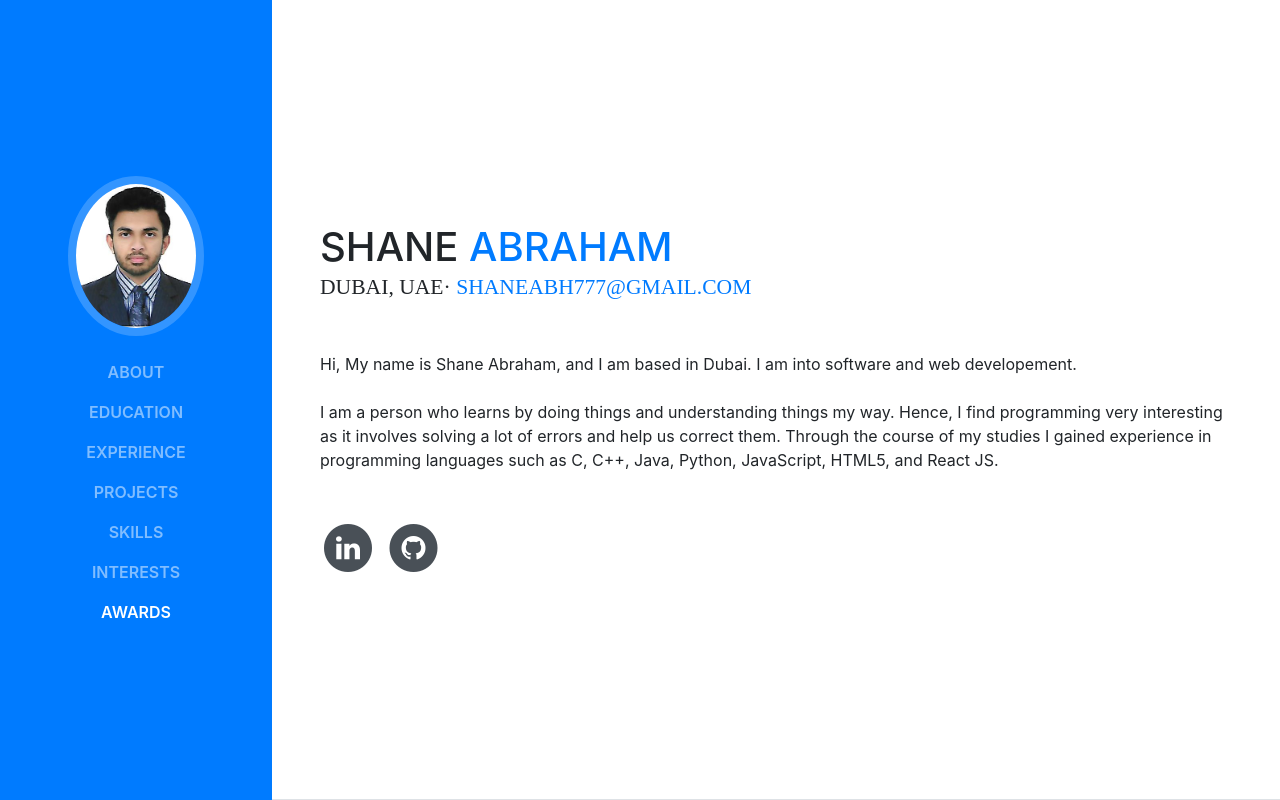
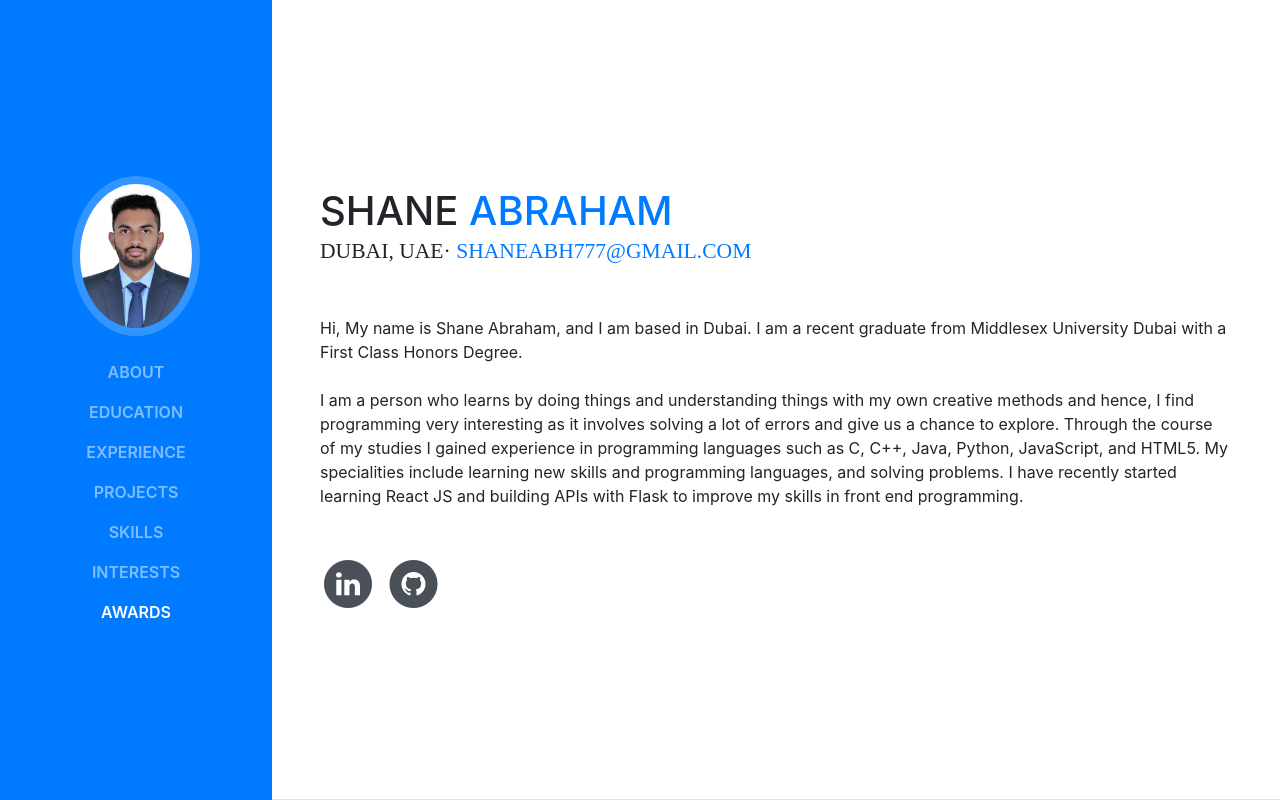
Before and after one commit to shane-abh/Shane-Abraham, a website with bundled scripts: page index.html in a window 1280 px wide. Shown: the top 800 px of the page. Built offline with nearby package versions, Linux system fonts and the light colour scheme; a web font is replaced by a local one.

Commit message:
Changed the pic and about section

```diff
--- a/index.html
+++ b/index.html
@@ -49,7 +49,7 @@
     <a class="navbar-brand js-scroll-trigger" href="#page-top">
       <span class="d-block d-lg-none">Shane Abraham</span>
       <span class="d-none d-lg-block">
-        <img class="img-fluid img-profile rounded-circle mx-auto mb-2" src="img/pic.jpg" alt="">
+        <img class="img-fluid img-profile rounded-circle mx-auto mb-2" src="img/newPic.jpg" alt="">
       </span>
     </a>
     <button class="navbar-toggler" type="button" data-toggle="collapse" data-target="#navbarSupportedContent"
@@ -95,12 +95,15 @@
         <div class="subheading mb-5">Dubai, UAE·
           <a href="mailto:shaneabh777@gmail.com"> shaneabh777@gmail.com</a>
         </div>
-        <p class="mb-5 ">Hi, My name is Shane Abraham, and I am based in Dubai. I am into software and web developement.
+        <p class="mb-5 ">Hi, My name is Shane Abraham, and I am based in Dubai. I am a recent graduate from Middlesex University Dubai with
+                          a First Class Honors Degree.
         <br/><br/>
-        I am a person who learns by doing things and understanding things my way. Hence, I find programming very
-          interesting as it involves solving a lot of errors and
-          help us correct them. Through the course of my studies I gained experience in programming languages such as C,
-          C++, Java, Python, JavaScript, HTML5, and React JS.
+        I am a person who learns by doing things and understanding things with my own creative methods and hence, I find programming very
+          interesting as it involves solving a lot of errors and give us a chance to explore. Through the course of my studies I gained experience in programming languages such as C,
+          C++, Java, Python, JavaScript, and HTML5.
+
+          My specialities include learning new skills and programming languages, and solving problems. I have recently started learning React JS and building APIs with Flask to
+          improve my skills in front end programming.
 
         </p>
 
@@ -130,7 +133,7 @@
             </a>
           </li>
           <li class="list-inline-item">
-            <a href="#">
+            <a href="https://github.com/shane-abh" target="_blank">
               <span class="fa-stack fa-lg">
                 <i class="fa fa-circle fa-stack-2x"></i>
                 <i class="fa fa-github fa-stack-1x fa-inverse"></i>
@@ -160,7 +163,7 @@
               <div id="slide">
                 <ul>
                   <li>Final year project: Developed a finance application that helped users analyze their expenses and investments using Android Studio (Java).</li>
-                  <li>Led a team of four to present a prototype app designed in Figma at a FinTech Technovation and achieved the runner’s up position.</li>
+                  <li>Led a team of four to present a prototype app designed in Figma at a FinTech Technovation and achieved the runner's up position.</li>
                   <li>Developed projects using advanced data structures and algorithms using programming languages such as C, C++, Java, and Python.</li>
                   <li>Experience with project management methodologies such a waterfall and agile.</li>
                   <li>Implemented an Automated Water pumping system using Python in Linux OS.</li>
```
Also changed, not shown: img/newPic.jpg (added).
